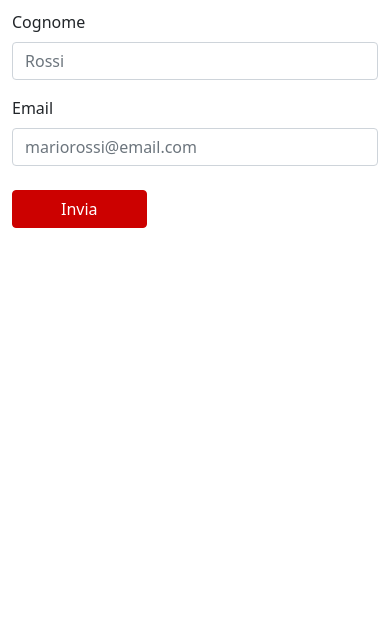
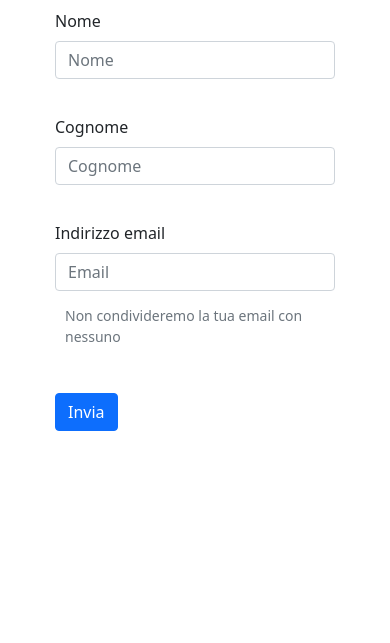
Before and after one commit to Pamagi17/ProgettoCRI, a Flask app: page / in a window 390 px wide. Shown: the part 201-844 px from the top of the page. Run offline with Flask 2, Linux system fonts and the light colour scheme.

Commit message:
Revert "Form"

```diff
--- a/app.py
+++ b/app.py
@@ -10,8 +10,8 @@ def index():
 def my_form_post():
 
     #Prendo i dati inseriti in input dal form
-    nome = request.form['firstName']
-    cognome = request.form['lastName']
+    nome = request.form['nome']
+    cognome = request.form['cognome']
     email = request.form['email']
 
     print(nome, cognome, email) #stampo i dati inseriti per verifica
--- a/static/styles/style.css
+++ b/static/styles/style.css
@@ -1,8 +1,17 @@
-#submit-button {
-  background-color: #cc0100;
-  border-color: #cc0100;
+img{
+  align-items: center;
 }
-#informativeBanner {
-  background-color: #f8f9fa;
-  color: #000;
+
+div {
+    width: 300px;
+    padding: 10px;
+    margin: auto;
+  }
+
+.center {
+  display: block;
+  margin-left: auto;
+  margin-right: auto;
+  width: 200px;
+  height: 200px;
 }
--- a/templates/index.html
+++ b/templates/index.html
@@ -1,91 +1,50 @@
 <!doctype html>
 <html lang="en">
-
-<head>
+  <head>
     <!-- Required meta tags -->
     <meta charset="utf-8">
     <meta name="viewport" content="width=device-width, initial-scale=1">
+    <link rel="stylesheet" type= "text/css" href= "{{ url_for('static',filename='styles/style.css') }}">
+    <!-- Bootstrap CSS -->
+    <link href="https://cdn.jsdelivr.net/npm/bootstrap@5.1.3/dist/css/bootstrap.min.css" rel="stylesheet" integrity="sha384-1BmE4kWBq78iYhFldvKuhfTAU6auU8tT94WrHftjDbrCEXSU1oBoqyl2QvZ6jIW3" crossorigin="anonymous">
 
-    <!-- My Style -->
-    <link rel="stylesheet" type="text/css" href="{{ url_for('static',filename='styles/style.css') }}">
+    <title>Attestato CRI</title>
+  </head>
+  <body>
+    <img id="navbar-logo" class="center" src="https://media-exp1.licdn.com/dms/image/C4E0BAQF9kXgbEva7PQ/company-logo_200_200/0/1587940031983?e=2147483647&v=beta&t=7f1fEMUXHvkkNyJicZ47T_ZLfWX5LTcyFZnJIXna9T0" alt="CRI" height="50px" width="50px">
 
+    <form method="POST">
+    <div class="mb-3">
+        <label for="formGroupExampleInput" class="form-label">Nome</label>
+        <input type="text" class="form-control" name = "nome" id="formGroupExampleInput" placeholder="Nome" required>
+      </div>
 
-    <!-- Bootstrap CSS -->
-    <link href="https://cdn.jsdelivr.net/npm/bootstrap@5.0.2/dist/css/bootstrap.min.css" rel="stylesheet"
-        integrity="sha384-EVSTQN3/azprG1Anm3QDgpJLIm9Nao0Yz1ztcQTwFspd3yD65VohhpuuCOmLASjC" crossorigin="anonymous">
-
-    <title>Croce Rossa Italiana | Attestato CRI</title>
-</head>
-
-<body>
-    <nav class="navbar navbar-light bg-light">
-        <div class="container">
-            <a class="navbar-brand mx-auto" href="#">
-                <!-- <img src="https://media-exp1.licdn.com/dms/image/C4E0BAQF9kXgbEva7PQ/company-logo_200_200/0/1587940031983?e=2147483647&v=beta&t=7f1fEMUXHvkkNyJicZ47T_ZLfWX5LTcyFZnJIXna9T0" alt="Logo CRI" width="50" height="50" class="d-inline-block align-text-top"> -->
-                <img src="https://cri.it/wp-content/uploads/2019/10/cropped-Marchio-ROSSO-ORIZZONTALE-RGB-3.png"
-                    alt="Logo Croce Rossa Italiana" height="50" class="d-inline-block align-text-top">
-            </a>
-        </div>
-    </nav>
-
-
-    <div class="container mt-5">
-        <!-- Form -->
-        <div class="row">
-            <div class="col-lg-7 col-12">
-                <form method="POST">
-                    <div class="row mb-3">
-                        <div class="col">
-                            <label for="inputFirstname" class="form-label">Nome</label>
-                            <input type="text" class="form-control" id="inputFirstname" placeholder="Mario" name="firstName">
-                        </div>
-                    </div>
-                    <div class="row mb-3">
-                        <div class="col">
-                            <label for="inputLastname" class="form-label">Cognome</label>
-                            <input type="text" class="form-control" id="inputLastname" placeholder="Rossi" name="lastName">
-                        </div>
-                    </div>
-                    <div class="row mb-3">
-                        <div class="col">
-                            <label for="inputEmail" class="form-label">Email</label>
-                            <input type="email" class="form-control" id="inputEmail" placeholder="mariorossi@email.com" name="email">
-                        </div>
-                    </div>
-                    <div class="row mt-4">
-                        <div class="col">
-                            <button type="submit" class="btn btn-primary px-5" id="submit-button">Invia</button>
-                        </div>
-                    </div>
-                </form>
-            </div>
-            <div class="col-1 d-none d-lg-block"></div>
-            <div class="col-4 d-none d-lg-block p-4" id="informativeBanner">
-                <p>Lorem ipsum dolor sit amet consectetur adipisicing elit. Suscipit dolorem minus cumque, quod in
-                    explicabo rerum adipisci! Dicta, nihil. Deleniti, at repudiandae tenetur aperiam dignissimos sunt
-                    saepe voluptatem fugiat aspernatur.
-                    <br><br>
-                    Lorem ipsum dolor sit amet consectetur adipisicing elit. Consectetur, porro beatae ad sed sint
-                    dignissimos! Explicabo itaque odit aperiam doloribus voluptatum, voluptas, aliquid necessitatibus,
-                    adipisci minima repudiandae nemo sit ea.
-                </p>
-            </div>
-        </div>
-
-    </div>
+      <div class="mb-3">
+        <label for="formGroupExampleInput2" class="form-label">Cognome</label>
+        <input type="text" class="form-control" name = "cognome" id="formGroupExampleInput2" placeholder="Cognome" required>
+      </div>
 
     <!-- Optional JavaScript; choose one of the two! -->
-
+      <div class="mb-3">
+        <label for="exampleInputEmail1" class="form-label">Indirizzo email</label>
+        <input type="email" name = "email" class="form-control" id="exampleInputEmail1" aria-describedby="emailHelp" placeholder="Email" required>
+        <div id="emailHelp" class="form-text">Non condivideremo la tua email con nessuno</div>
+      </div>
+      <div class="mb-3">
+      <button type="submit" class="btn btn-primary">Invia</button>
+      </div>
+    </form>
     <!-- Option 1: Bootstrap Bundle with Popper -->
-    <script src="https://cdn.jsdelivr.net/npm/bootstrap@5.0.2/dist/js/bootstrap.bundle.min.js"
-        integrity="sha384-MrcW6ZMFYlzcLA8Nl+NtUVF0sA7MsXsP1UyJoMp4YLEuNSfAP+JcXn/tWtIaxVXM"
-        crossorigin="anonymous"></script>
+    <script src="https://cdn.jsdelivr.net/npm/bootstrap@5.1.3/dist/js/bootstrap.bundle.min.js" integrity="sha384-ka7Sk0Gln4gmtz2MlQnikT1wXgYsOg+OMhuP+IlRH9sENBO0LRn5q+8nbTov4+1p" crossorigin="anonymous"></script>
 
     <!-- Option 2: Separate Popper and Bootstrap JS -->
     <!--
-    <script src="https://cdn.jsdelivr.net/npm/@popperjs/core@2.9.2/dist/umd/popper.min.js" integrity="sha384-IQsoLXl5PILFhosVNubq5LC7Qb9DXgDA9i+tQ8Zj3iwWAwPtgFTxbJ8NT4GN1R8p" crossorigin="anonymous"></script>
-    <script src="https://cdn.jsdelivr.net/npm/bootstrap@5.0.2/dist/js/bootstrap.min.js" integrity="sha384-cVKIPhGWiC2Al4u+LWgxfKTRIcfu0JTxR+EQDz/bgldoEyl4H0zUF0QKbrJ0EcQF" crossorigin="anonymous"></script>
+    <script src="https://cdn.jsdelivr.net/npm/@popperjs/core@2.10.2/dist/umd/popper.min.js" integrity="sha384-7+zCNj/IqJ95wo16oMtfsKbZ9ccEh31eOz1HGyDuCQ6wgnyJNSYdrPa03rtR1zdB" crossorigin="anonymous"></script>
+    <script src="https://cdn.jsdelivr.net/npm/bootstrap@5.1.3/dist/js/bootstrap.min.js" integrity="sha384-QJHtvGhmr9XOIpI6YVutG+2QOK9T+ZnN4kzFN1RtK3zEFEIsxhlmWl5/YESvpZ13" crossorigin="anonymous"></script>
     -->
-</body>
-
+    <br>
+    <br>
+    <footer>
+    </footer>
+  </body>
 </html>
```
Also changed, not shown: templates/index_old.html (deleted, +0 -56 lines).
